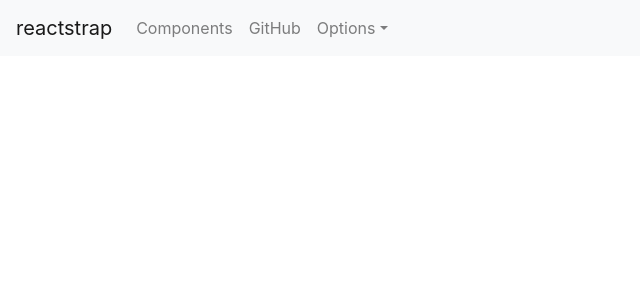
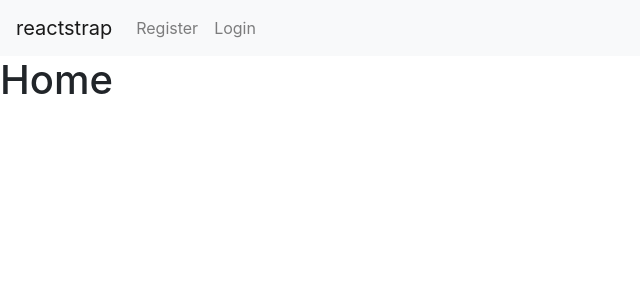
Before and after one commit to kuntomustiko/FRONTEND-PURWADHIKA, a React (Create React App) app in the folder PELAJARAN/simplemerce/: page / in a window 1280 px wide. Shown: the top 300 px of the page, without its empty margins (0-640 px from the left). Built offline with nearby package versions, Linux system fonts and the light colour scheme.

Commit message:
navbar route

```diff
--- a/PELAJARAN/simplemerce/package.json
+++ b/PELAJARAN/simplemerce/package.json
@@ -8,6 +8,7 @@
     "@testing-library/user-event": "^7.2.1",
     "react": "^16.13.0",
     "react-dom": "^16.13.0",
+    "react-router-dom": "^5.1.2",
     "react-scripts": "3.4.0",
     "reactstrap": "^8.4.1"
   },
--- a/PELAJARAN/simplemerce/src/components/App.js
+++ b/PELAJARAN/simplemerce/src/components/App.js
@@ -1,6 +1,7 @@
 import React, {
     Component
 } from 'react'
+import { Route, BrowserRouter } from 'react-router-dom'
 
 // Components
 import Header from './Header'
@@ -11,9 +12,14 @@ import Login from './Login'
 class App extends Component {
     render() {
         return (
-            <div>
-                <Header />
-            </div>
+            <BrowserRouter>
+                <div>
+                    <Header />
+                    <Route path="/" exact component={Home} />
+                    <Route path="/register" component={Register} />
+                    <Route path="/login" component={Login} />
+                </div>
+            </BrowserRouter>
         )
     }
 }
--- a/PELAJARAN/simplemerce/src/components/Header.jsx
+++ b/PELAJARAN/simplemerce/src/components/Header.jsx
@@ -34,28 +34,11 @@ class Header extends Component {
                     <Collapse isOpen={this.state.isOpen} navbar>
                         <Nav className="mr-auto" navbar>
                             <NavItem>
-                                <NavLink href="/components/">Components</NavLink>
+                                <NavLink href="/register">Register</NavLink>
                             </NavItem>
                             <NavItem>
-                                <NavLink href="https://github.com/reactstrap/reactstrap">GitHub</NavLink>
+                                <NavLink href="/login">Login</NavLink>
                             </NavItem>
-                            <UncontrolledDropdown nav inNavbar>
-                                <DropdownToggle nav caret>
-                                    Options
-                </DropdownToggle>
-                                <DropdownMenu right>
-                                    <DropdownItem>
-                                        Option 1
-                </DropdownItem>
-                                    <DropdownItem>
-                                        Option 2
-                </DropdownItem>
-                                    <DropdownItem divider />
-                                    <DropdownItem>
-                                        Reset
-                </DropdownItem>
-                                </DropdownMenu>
-                            </UncontrolledDropdown>
                         </Nav>
                     </Collapse>
                 </Navbar>
--- a/PELAJARAN/simplemerce/src/components/Home.jsx
+++ b/PELAJARAN/simplemerce/src/components/Home.jsx
@@ -6,7 +6,7 @@ class Home extends Component {
     render() {
         return (
             <div>
-
+                <h1>Home</h1>
             </div>
         )
     }
--- a/PELAJARAN/simplemerce/src/components/Login.jsx
+++ b/PELAJARAN/simplemerce/src/components/Login.jsx
@@ -6,7 +6,7 @@ class Login extends Component {
     render() {
         return (
             <div>
-
+                <h1 className="text-center">login</h1>
             </div>
         )
     }
--- a/PELAJARAN/simplemerce/src/components/Register.jsx
+++ b/PELAJARAN/simplemerce/src/components/Register.jsx
@@ -6,7 +6,7 @@ class Register extends Component {
     render() {
         return (
             <div>
-
+                <h1>Register</h1>
             </div>
         )
     }
```
Also changed, not shown: 1 other file (tests, documents, lock files or other folders).
